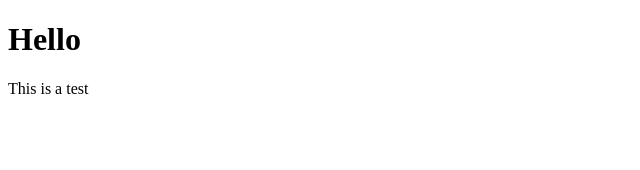
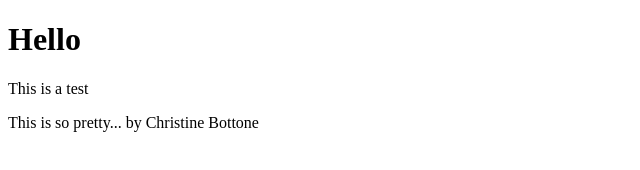
Before and after one commit to PlantsOnFire/AshleyOwenPublicRemoteRepo1, a plain HTML site: page index.html in a window 1280 px wide. Shown: the whole page, without its empty margins (0-640 px from the left). Drawn offline with Linux system fonts and the light colour scheme.

Commit message:
added to index.html

```diff
--- a/index.html
+++ b/index.html
@@ -11,6 +11,7 @@
     <div>
       <h1>Hello</h1>
       <p>This is a test</p>
+      <p>This is so pretty... by Christine Bottone</p>
     </div>
   </body>
 </html>
```
